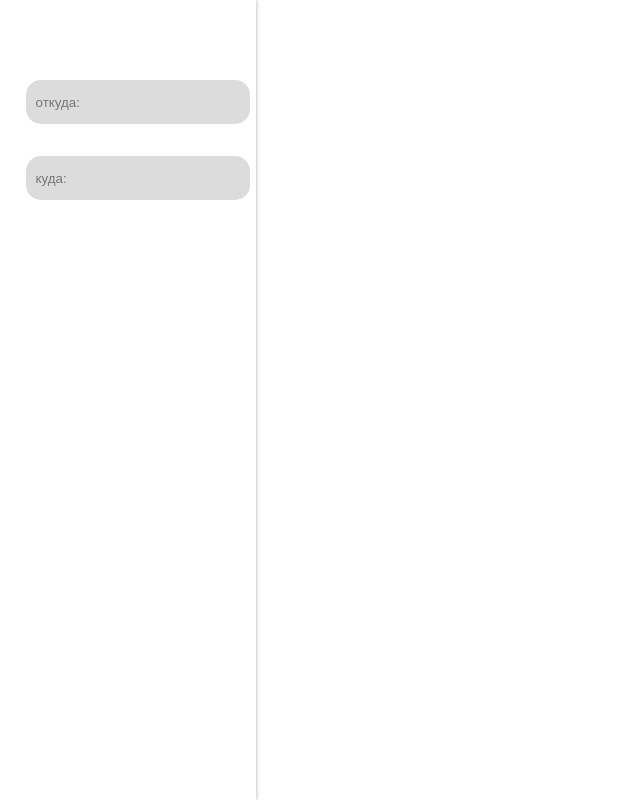
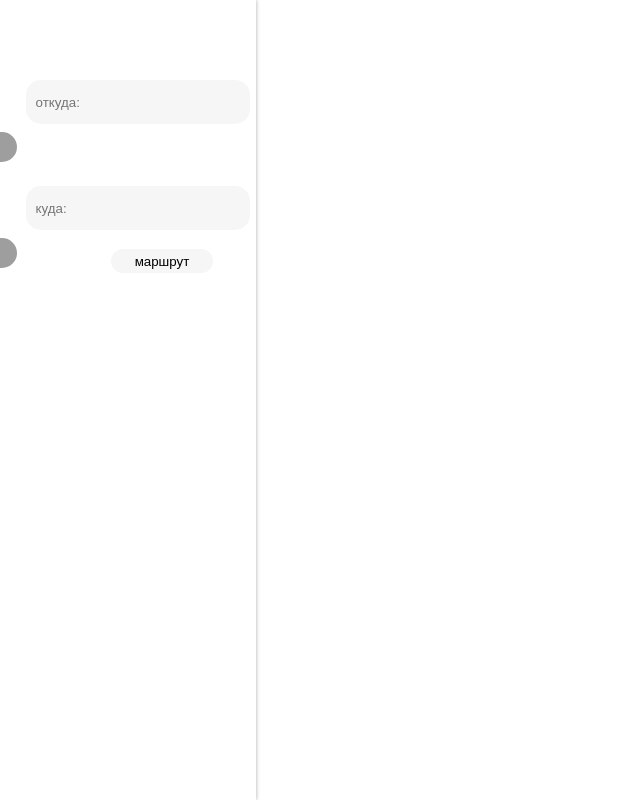
Before and after one commit to Dokki3/project_my_metro_plan, a Flask app: page / in a window 1280 px wide. Shown: the whole page, without its empty margins (0-640 px from the left). Run offline with Flask 2, Linux system fonts and the light colour scheme; grey boxes are pictures that could not be loaded.

Commit message:
0.1.2 menu (buttons)

```diff
--- a/main.py
+++ b/main.py
@@ -2,9 +2,26 @@ from flask import Flask, render_template, request, redirect
 app = Flask(__name__)
 
 
-@app.route("/")
+@app.route("/", methods=['POST', 'GET'])
 def hello_world():
-    return render_template('index.html')
+    if request.method == 'GET':
+        return render_template('index.html')
+    if request.method == 'POST':
+        input_1 = request.form['input1']
+        input_2 = request.form['input2']
+
+        if input_1 == '':
+            button_input_1 = 'display:none'
+        else:
+            button_input_1 = ''
+
+        if input_2 == '':
+            button_input_2 = 'display:none'
+        else:
+            button_input_2 = ''
+
+        return render_template('index.html', v1=input_1, v2=input_2,
+                               button_input_1=button_input_1, button_input_2=button_input_2)
 
 
 if __name__ == '__main__':
--- a/templates/index.html
+++ b/templates/index.html
@@ -2,10 +2,11 @@
 <html lang="en">
     <head>
         <meta charset="UTF-8">
-        <title>Метро</title>
+        <title>метро</title>
         <style>
             body {
                 margin: 0;
+                line-height: 16px;
             }
             .menu {
                 width: 20vw;
@@ -24,7 +25,7 @@
                 margin: 0;
                 border: 0;
                 border-radius: 15px;
-                background-color: #DCDCDC;
+                background-color: #f6f6f6;
             }
             .input_control2 {
                 position: relative;
@@ -36,14 +37,56 @@
                 margin: 0;
                 border: 0;
                 border-radius: 15px;
-                background-color: #DCDCDC;
+                background-color: #f6f6f6;
+            }
+            .button_menu {
+                position: relative;
+                width: 8vw;
+                height: 3vh;
+                background: #f6f6f6;
+                margin: 0;
+                border: 0;
+                border-radius: 15px;
+                left: 6vw;
+                top: 16vh;
+            }
+            .button_in_1 {
+                position: relative;
+                width: 30px;
+                height: 30px;
+                background-image: url("https://static.vecteezy.com/system/resources/previews/000/593/413/original/vector-cancel-icon.jpg");
+                background-repeat: no-repeat;
+                background-size: cover;
+                margin: 0;
+                border: 0;
+                border-radius: 30px;
+                left: -1vw;
+                top: 11vh;
+            }
+            .button_in_2 {
+                position: relative;
+                width: 30px;
+                height: 30px;
+                background-image: url("https://static.vecteezy.com/system/resources/previews/000/593/413/original/vector-cancel-icon.jpg");
+                background-repeat: no-repeat;
+                background-size: cover;
+                margin: 0;
+                border: 0;
+                border-radius: 30px;
+                left: -1vw;
+                top: 15vh;
             }
         </style>
     </head>
     <body>
-        <div class="menu">
-            <input class="input_control1" placeholder="откуда:">
-            <input class="input_control2" placeholder="куда:">
-        </div>
+        <form method="POST">
+            <div class="menu">
+                <input name="input1" id="input1" class="input_control1" type="text" placeholder="откуда:" value={{v1}}>
+                <input class="button_in_1" type="submit" value="" style="{{button_input_1}}">
+                <input name="input2" id="input2" class="input_control2" type="text" placeholder="куда:" value={{v2}}>
+                <input class="button_in_2" type="submit" value="" style="{{button_input_2}}">
+                <input class="button_menu" type="submit" value="маршрут">
+            </div>
+        </form>
     </body>
 </html>
```
